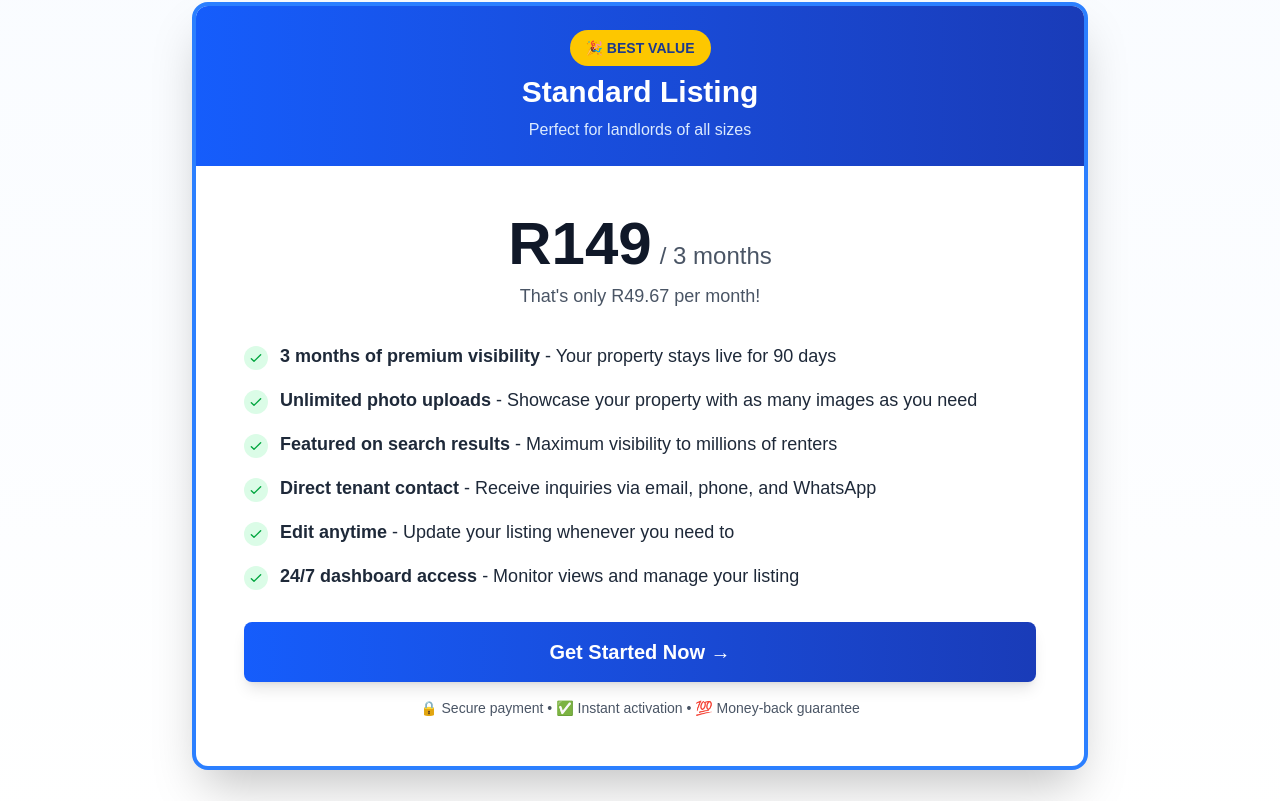
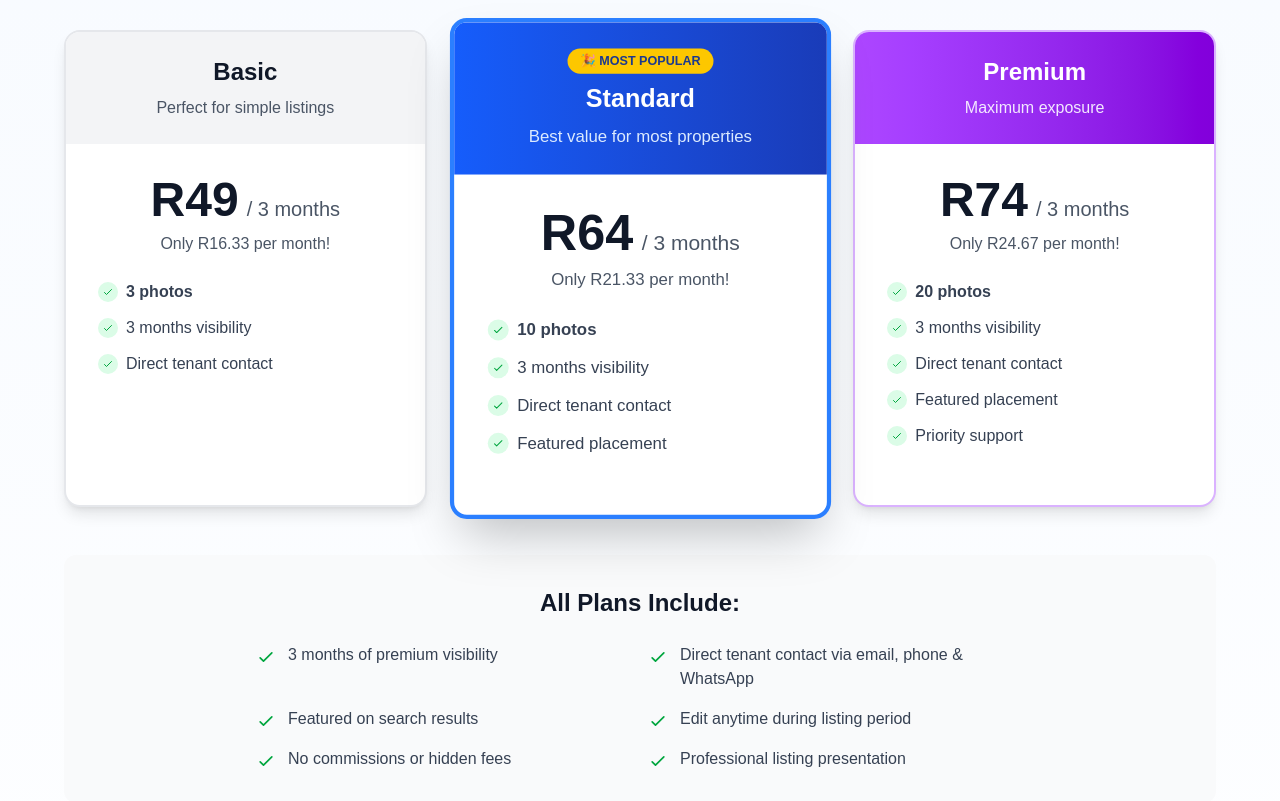
Before and after one commit to Maditoio/faqtpn, a Next.js app: page /list-property in a window 1280 px wide. Shown: the part 1634-2435 px from the top of the page. Built offline with nearby package versions, Linux system fonts and the light colour scheme; no server answers.

Commit message:
Update list-property landing page with tiered pricing (R49/R64/R74)

```diff
--- a/src/app/list-property/page.tsx
+++ b/src/app/list-property/page.tsx
@@ -94,7 +94,7 @@ export default function ListPropertyPage() {
             </div>
             <h3 className="text-2xl font-bold text-gray-900 mb-3">Affordable Pricing</h3>
             <p className="text-gray-700 text-lg leading-relaxed">
-              List your property for just R149 for 3 months. No hidden fees, no commission. One simple price for maximum exposure.
+              List your property starting from just R49 for 3 months. Choose from flexible plans with 3, 10, or 20 photos. No hidden fees, no commission.
             </p>
           </div>
 
@@ -140,7 +140,7 @@ export default function ListPropertyPage() {
               </div>
               <h3 className="text-2xl font-bold mb-3">Review & Pay</h3>
               <p className="text-blue-100 text-lg">
-                Review your listing and complete secure payment. Simple one-time fee of R149.
+                Choose your listing plan and complete secure payment. Simple one-time fee starting from R49.
               </p>
             </div>
 
@@ -157,97 +157,205 @@ export default function ListPropertyPage() {
         </div>
 
         {/* Pricing Section */}
-        <div className="max-w-4xl mx-auto">
+        <div className="max-w-6xl mx-auto">
           <h2 className="text-4xl font-bold text-center text-gray-900 mb-4">
             Simple, Transparent Pricing
           </h2>
           <p className="text-xl text-center text-gray-600 mb-12">
-            One price, unlimited exposure. No surprises.
+            Choose the plan that fits your needs. No surprises.
           </p>
 
-          <div className="bg-white rounded-2xl shadow-2xl border-4 border-blue-500 overflow-hidden">
-            <div className="bg-gradient-to-r from-blue-600 to-blue-800 text-white text-center py-6">
-              <div className="inline-block bg-yellow-400 text-blue-900 px-4 py-2 rounded-full text-sm font-bold mb-2">
-                🎉 BEST VALUE
-              </div>
-              <h3 className="text-3xl font-bold mb-2">Standard Listing</h3>
-              <p className="text-blue-100">Perfect for landlords of all sizes</p>
+          <div className="grid grid-cols-1 md:grid-cols-3 gap-8">
+            {/* Basic Plan */}
+            <div className="bg-white rounded-2xl shadow-lg border-2 border-gray-200 overflow-hidden">
+              <div className="bg-gray-100 text-center py-6">
+                <h3 className="text-2xl font-bold text-gray-900 mb-2">Basic</h3>
+                <p className="text-gray-600">Perfect for simple listings</p>
               </div>
 
-            <div className="p-12">
-              <div className="text-center mb-8">
+              <div className="p-8">
+                <div className="text-center mb-6">
                   <div className="flex items-baseline justify-center mb-2">
-                  <span className="text-6xl font-bold text-gray-900">R149</span>
-                  <span className="text-2xl text-gray-600 ml-2">/ 3 months</span>
+                    <span className="text-5xl font-bold text-gray-900">R49</span>
+                    <span className="text-xl text-gray-600 ml-2">/ 3 months</span>
                   </div>
-                <p className="text-gray-600 text-lg">That's only R49.67 per month!</p>
+                  <p className="text-gray-600">Only R16.33 per month!</p>
                 </div>
 
-              <ul className="space-y-4 mb-8">
-                <li className="flex items-start gap-3">
-                  <div className="w-6 h-6 bg-green-100 rounded-full flex items-center justify-center flex-shrink-0 mt-1">
-                    <CheckIcon className="w-4 h-4 text-green-600" />
+                <ul className="space-y-3 mb-6">
+                  <li className="flex items-start gap-2">
+                    <div className="w-5 h-5 bg-green-100 rounded-full flex items-center justify-center flex-shrink-0 mt-0.5">
+                      <CheckIcon className="w-3 h-3 text-green-600" />
                     </div>
-                  <span className="text-gray-800 text-lg">
-                    <strong>3 months of premium visibility</strong> - Your property stays live for 90 days
-                  </span>
+                    <span className="text-gray-700"><strong>3 photos</strong></span>
                   </li>
-                <li className="flex items-start gap-3">
-                  <div className="w-6 h-6 bg-green-100 rounded-full flex items-center justify-center flex-shrink-0 mt-1">
-                    <CheckIcon className="w-4 h-4 text-green-600" />
+                  <li className="flex items-start gap-2">
+                    <div className="w-5 h-5 bg-green-100 rounded-full flex items-center justify-center flex-shrink-0 mt-0.5">
+                      <CheckIcon className="w-3 h-3 text-green-600" />
                     </div>
-                  <span className="text-gray-800 text-lg">
-                    <strong>Unlimited photo uploads</strong> - Showcase your property with as many images as you need
-                  </span>
+                    <span className="text-gray-700">3 months visibility</span>
                   </li>
-                <li className="flex items-start gap-3">
-                  <div className="w-6 h-6 bg-green-100 rounded-full flex items-center justify-center flex-shrink-0 mt-1">
-                    <CheckIcon className="w-4 h-4 text-green-600" />
+                  <li className="flex items-start gap-2">
+                    <div className="w-5 h-5 bg-green-100 rounded-full flex items-center justify-center flex-shrink-0 mt-0.5">
+                      <CheckIcon className="w-3 h-3 text-green-600" />
                     </div>
-                  <span className="text-gray-800 text-lg">
-                    <strong>Featured on search results</strong> - Maximum visibility to millions of renters
-                  </span>
-                </li>
-                <li className="flex items-start gap-3">
-                  <div className="w-6 h-6 bg-green-100 rounded-full flex items-center justify-center flex-shrink-0 mt-1">
-                    <CheckIcon className="w-4 h-4 text-green-600" />
-                  </div>
-                  <span className="text-gray-800 text-lg">
-                    <strong>Direct tenant contact</strong> - Receive inquiries via email, phone, and WhatsApp
-                  </span>
-                </li>
-                <li className="flex items-start gap-3">
-                  <div className="w-6 h-6 bg-green-100 rounded-full flex items-center justify-center flex-shrink-0 mt-1">
-                    <CheckIcon className="w-4 h-4 text-green-600" />
-                  </div>
-                  <span className="text-gray-800 text-lg">
-                    <strong>Edit anytime</strong> - Update your listing whenever you need to
-                  </span>
-                </li>
-                <li className="flex items-start gap-3">
-                  <div className="w-6 h-6 bg-green-100 rounded-full flex items-center justify-center flex-shrink-0 mt-1">
-                    <CheckIcon className="w-4 h-4 text-green-600" />
-                  </div>
-                  <span className="text-gray-800 text-lg">
-                    <strong>24/7 dashboard access</strong> - Monitor views and manage your listing
-                  </span>
+                    <span className="text-gray-700">Direct tenant contact</span>
                   </li>
                 </ul>
+              </div>
+            </div>
+
+            {/* Standard Plan - Most Popular */}
+            <div className="bg-white rounded-2xl shadow-2xl border-4 border-blue-500 overflow-hidden transform scale-105">
+              <div className="bg-gradient-to-r from-blue-600 to-blue-800 text-white text-center py-6">
+                <div className="inline-block bg-yellow-400 text-blue-900 px-3 py-1 rounded-full text-xs font-bold mb-2">
+                  🎉 MOST POPULAR
+                </div>
+                <h3 className="text-2xl font-bold mb-2">Standard</h3>
+                <p className="text-blue-100">Best value for most properties</p>
+              </div>
+
+              <div className="p-8">
+                <div className="text-center mb-6">
+                  <div className="flex items-baseline justify-center mb-2">
+                    <span className="text-5xl font-bold text-gray-900">R64</span>
+                    <span className="text-xl text-gray-600 ml-2">/ 3 months</span>
+                  </div>
+                  <p className="text-gray-600">Only R21.33 per month!</p>
+                </div>
+
+                <ul className="space-y-3 mb-6">
+                  <li className="flex items-start gap-2">
+                    <div className="w-5 h-5 bg-green-100 rounded-full flex items-center justify-center flex-shrink-0 mt-0.5">
+                      <CheckIcon className="w-3 h-3 text-green-600" />
+                    </div>
+                    <span className="text-gray-700"><strong>10 photos</strong></span>
+                  </li>
+                  <li className="flex items-start gap-2">
+                    <div className="w-5 h-5 bg-green-100 rounded-full flex items-center justify-center flex-shrink-0 mt-0.5">
+                      <CheckIcon className="w-3 h-3 text-green-600" />
+                    </div>
+                    <span className="text-gray-700">3 months visibility</span>
+                  </li>
+                  <li className="flex items-start gap-2">
+                    <div className="w-5 h-5 bg-green-100 rounded-full flex items-center justify-center flex-shrink-0 mt-0.5">
+                      <CheckIcon className="w-3 h-3 text-green-600" />
+                    </div>
+                    <span className="text-gray-700">Direct tenant contact</span>
+                  </li>
+                  <li className="flex items-start gap-2">
+                    <div className="w-5 h-5 bg-green-100 rounded-full flex items-center justify-center flex-shrink-0 mt-0.5">
+                      <CheckIcon className="w-3 h-3 text-green-600" />
+                    </div>
+                    <span className="text-gray-700">Featured placement</span>
+                  </li>
+                </ul>
+              </div>
+            </div>
+
+            {/* Premium Plan */}
+            <div className="bg-white rounded-2xl shadow-lg border-2 border-purple-300 overflow-hidden">
+              <div className="bg-gradient-to-r from-purple-500 to-purple-700 text-white text-center py-6">
+                <h3 className="text-2xl font-bold mb-2">Premium</h3>
+                <p className="text-purple-100">Maximum exposure</p>
+              </div>
+
+              <div className="p-8">
+                <div className="text-center mb-6">
+                  <div className="flex items-baseline justify-center mb-2">
+                    <span className="text-5xl font-bold text-gray-900">R74</span>
+                    <span className="text-xl text-gray-600 ml-2">/ 3 months</span>
+                  </div>
+                  <p className="text-gray-600">Only R24.67 per month!</p>
+                </div>
+
+                <ul className="space-y-3 mb-6">
+                  <li className="flex items-start gap-2">
+                    <div className="w-5 h-5 bg-green-100 rounded-full flex items-center justify-center flex-shrink-0 mt-0.5">
+                      <CheckIcon className="w-3 h-3 text-green-600" />
+                    </div>
+                    <span className="text-gray-700"><strong>20 photos</strong></span>
+                  </li>
+                  <li className="flex items-start gap-2">
+                    <div className="w-5 h-5 bg-green-100 rounded-full flex items-center justify-center flex-shrink-0 mt-0.5">
+                      <CheckIcon className="w-3 h-3 text-green-600" />
+                    </div>
+                    <span className="text-gray-700">3 months visibility</span>
+                  </li>
+                  <li className="flex items-start gap-2">
+                    <div className="w-5 h-5 bg-green-100 rounded-full flex items-center justify-center flex-shrink-0 mt-0.5">
+                      <CheckIcon className="w-3 h-3 text-green-600" />
+                    </div>
+                    <span className="text-gray-700">Direct tenant contact</span>
+                  </li>
+                  <li className="flex items-start gap-2">
+                    <div className="w-5 h-5 bg-green-100 rounded-full flex items-center justify-center flex-shrink-0 mt-0.5">
+                      <CheckIcon className="w-3 h-3 text-green-600" />
+                    </div>
+                    <span className="text-gray-700">Featured placement</span>
+                  </li>
+                  <li className="flex items-start gap-2">
+                    <div className="w-5 h-5 bg-green-100 rounded-full flex items-center justify-center flex-shrink-0 mt-0.5">
+                      <CheckIcon className="w-3 h-3 text-green-600" />
+                    </div>
+                    <span className="text-gray-700">Priority support</span>
+                  </li>
+                </ul>
+              </div>
+            </div>
+          </div>
+
+          {/* Common Features */}
+          <div className="mt-12 bg-gray-50 rounded-xl p-8">
+            <h3 className="text-2xl font-bold text-center text-gray-900 mb-6">All Plans Include:</h3>
+            <div className="grid grid-cols-1 md:grid-cols-2 gap-4 max-w-3xl mx-auto">
+              <div className="flex items-start gap-3">
+                <CheckIcon className="w-5 h-5 text-green-600 flex-shrink-0 mt-1" />
+                <span className="text-gray-700">3 months of premium visibility</span>
+              </div>
+              <div className="flex items-start gap-3">
+                <CheckIcon className="w-5 h-5 text-green-600 flex-shrink-0 mt-1" />
+                <span className="text-gray-700">Direct tenant contact via email, phone & WhatsApp</span>
+              </div>
+              <div className="flex items-start gap-3">
+                <CheckIcon className="w-5 h-5 text-green-600 flex-shrink-0 mt-1" />
+                <span className="text-gray-700">Featured on search results</span>
+              </div>
+              <div className="flex items-start gap-3">
+                <CheckIcon className="w-5 h-5 text-green-600 flex-shrink-0 mt-1" />
+                <span className="text-gray-700">Edit anytime during listing period</span>
+              </div>
+              <div className="flex items-start gap-3">
+                <CheckIcon className="w-5 h-5 text-green-600 flex-shrink-0 mt-1" />
+                <span className="text-gray-700">No commissions or hidden fees</span>
+              </div>
+              <div className="flex items-start gap-3">
+                <CheckIcon className="w-5 h-5 text-green-600 flex-shrink-0 mt-1" />
+                <span className="text-gray-700">Professional listing presentation</span>
+              </div>
+            </div>
+          </div>
+        </div>
+
+        {/* CTA Section */}
+        <div className="bg-gradient-to-br from-blue-600 via-blue-700 to-blue-900 rounded-2xl p-12 text-white text-center">
+          <h2 className="text-4xl font-bold mb-4">Ready to Find Your Perfect Tenant?</h2>
+          <p className="text-xl text-blue-100 mb-8 max-w-2xl mx-auto">
+            Join thousands of landlords who have successfully rented their properties through Faqtpn.
+          </p>
 
           <Button
             variant="primary"
             size="lg"
             onClick={handleGetStarted}
-                className="w-full !py-4 !text-xl font-bold bg-gradient-to-r from-blue-600 to-blue-800 hover:from-blue-700 hover:to-blue-900 shadow-lg"
+            className="!py-4 !px-8 !text-xl font-bold bg-white text-blue-700 hover:bg-blue-50 shadow-lg"
           >
-                Get Started Now →
+            Start Listing Now →
           </Button>
 
-              <p className="text-center text-gray-600 mt-4 text-sm">
+          <p className="text-blue-100 mt-6">
             🔒 Secure payment • ✅ Instant activation • 💯 Money-back guarantee
           </p>
-            </div>
-          </div>
         </div>
 
         {/* Social Proof - Hidden for now, can be activated later */}
```
Lines whose indentation alone changed are shown as unchanged.
